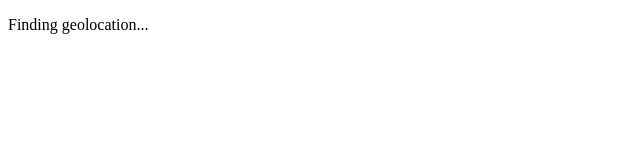
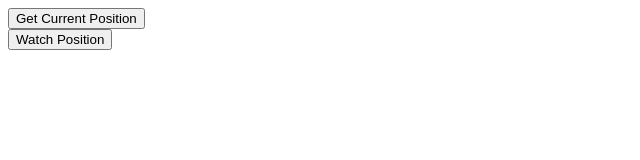
Before and after one commit to phonegap-starter/GeolocationAPI, a plain HTML site: page index.html in a window 1280 px wide. Shown: the whole page, without its empty margins (0-640 px from the left). Drawn offline with Linux system fonts and the light colour scheme.

Commit message:
added watch example, added buttons

```diff
--- a/config.xml
+++ b/config.xml
@@ -5,7 +5,7 @@
         versionCode="10"
         version   = "1.0.0">
 
-        <name>PhoneGap Camera API Example</name>
+        <name>PhoneGap Geolocation API Example</name>
 
         <description>
             The documentation example from the Cordova docs
--- a/index.html
+++ b/index.html
@@ -6,6 +6,7 @@
     <script type="text/javascript" charset="utf-8" src="cordova-1.6.0.js"></script>
     <script type="text/javascript" charset="utf-8">
 
+    var watchID = null;
     // Wait for Cordova to load
     //
     document.addEventListener("deviceready", onDeviceReady, false);
@@ -13,9 +14,18 @@
     // Cordova is ready
     //
     function onDeviceReady() {
+        navigator.alert('Cordova is ready');
+    }
+
+    function getCurrentPosition() {
         navigator.geolocation.getCurrentPosition(onSuccess, onError);
     }
 
+    function watchPosition() {
+        // Update every 3 seconds
+        var options = { frequency: 3000 };
+        watchID = navigator.geolocation.watchPosition(onSuccess, onError, options);
+    }
     // onSuccess Geolocation
     //
     function onSuccess(position) {
@@ -40,6 +50,7 @@
     </script>
   </head>
   <body>
-    <p id="geolocation">Finding geolocation...</p>
+    <button id="btnGetCurrentPosition" onclick="getCurrentPosition();">Get Current Position</button> <br>
+    <button id="btnWatchPosition" onclick="watchPosition();">Watch Position</button> <br>
   </body>
 </html>
```
